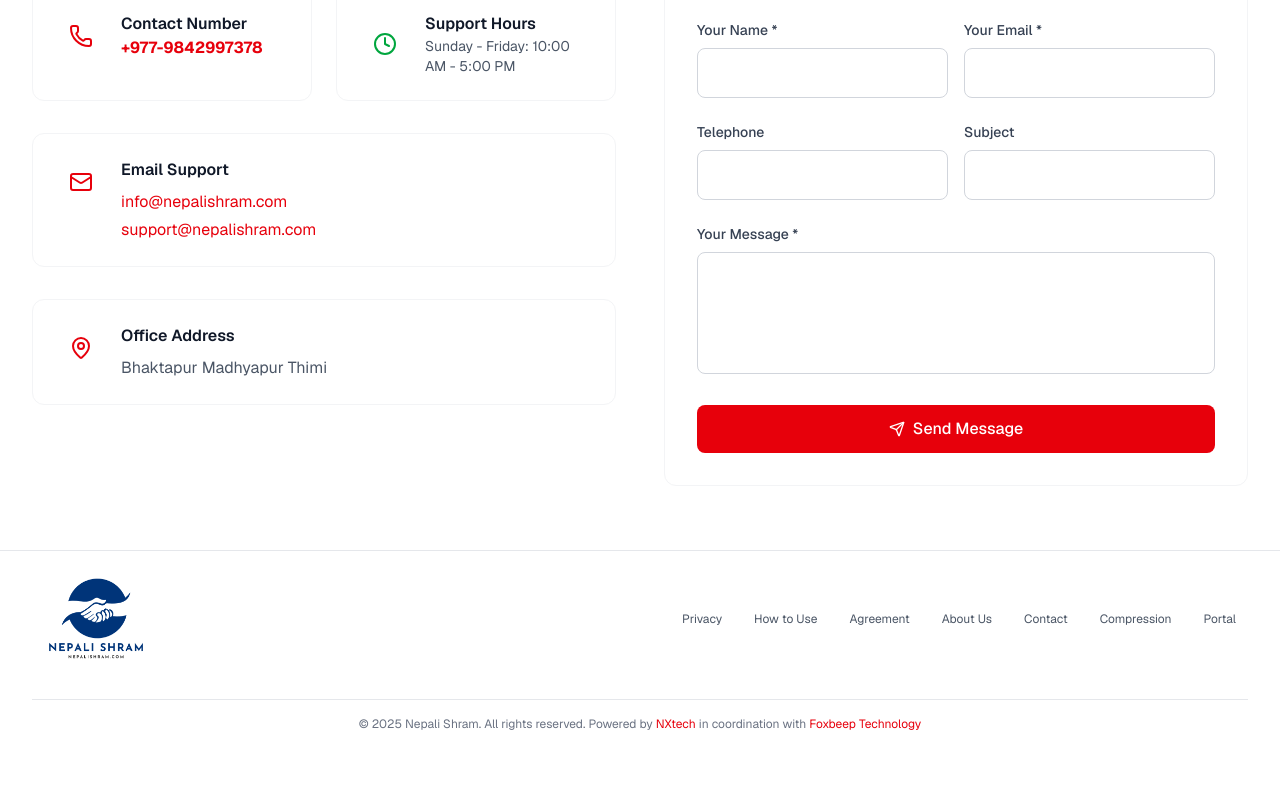
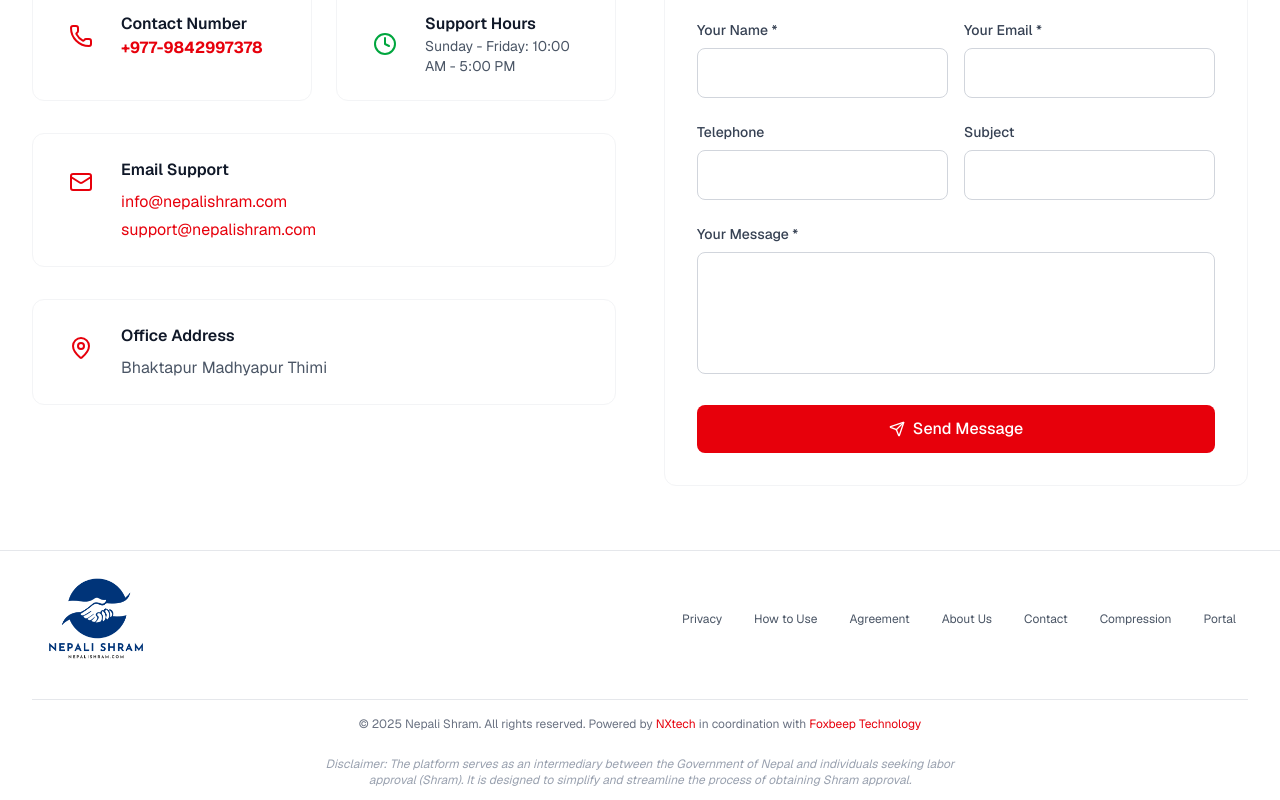
Before and after one commit to crizanp/landingpage, a Next.js app: page / in a window 1280 px wide. Shown: the part 6177-6977 px from the top of the page. Before the commit the page ends 6929 px from the top, so only its background shows below. Built offline with nearby package versions, Linux system fonts and the light colour scheme.

Commit message:
disclaimer added

```diff
--- a/components/Footer.js
+++ b/components/Footer.js
@@ -61,6 +61,12 @@ const Footer = ({ language = 'en' }) => {
                         </a>
                     </p>
                 </div>
+                {/* Disclaimer Section */}
+                <div className="text-center py-2">
+                    <p className="text-xs text-gray-400 italic max-w-2xl mx-auto">
+                        Disclaimer: The platform serves as an intermediary between the Government of Nepal and individuals seeking labor approval (Shram). It is designed to simplify and streamline the process of obtaining Shram approval.
+                    </p>
+                </div>
             </div>
         </footer>
     );
```
